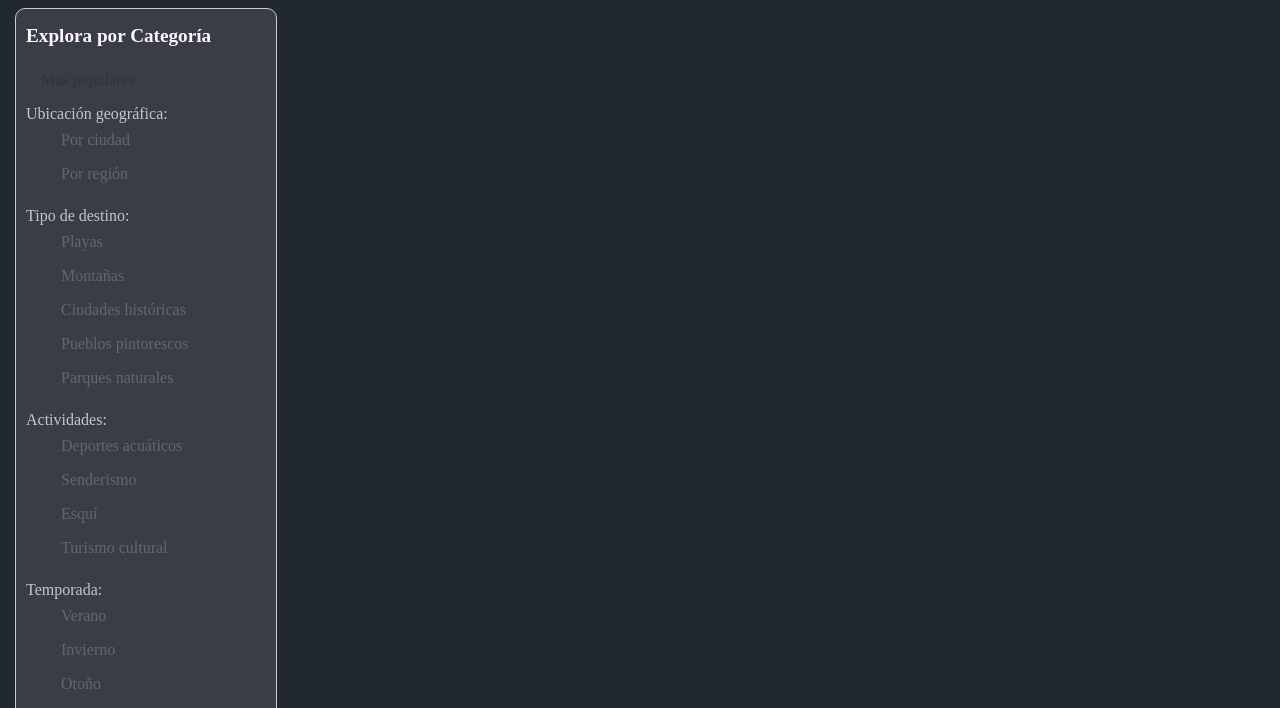
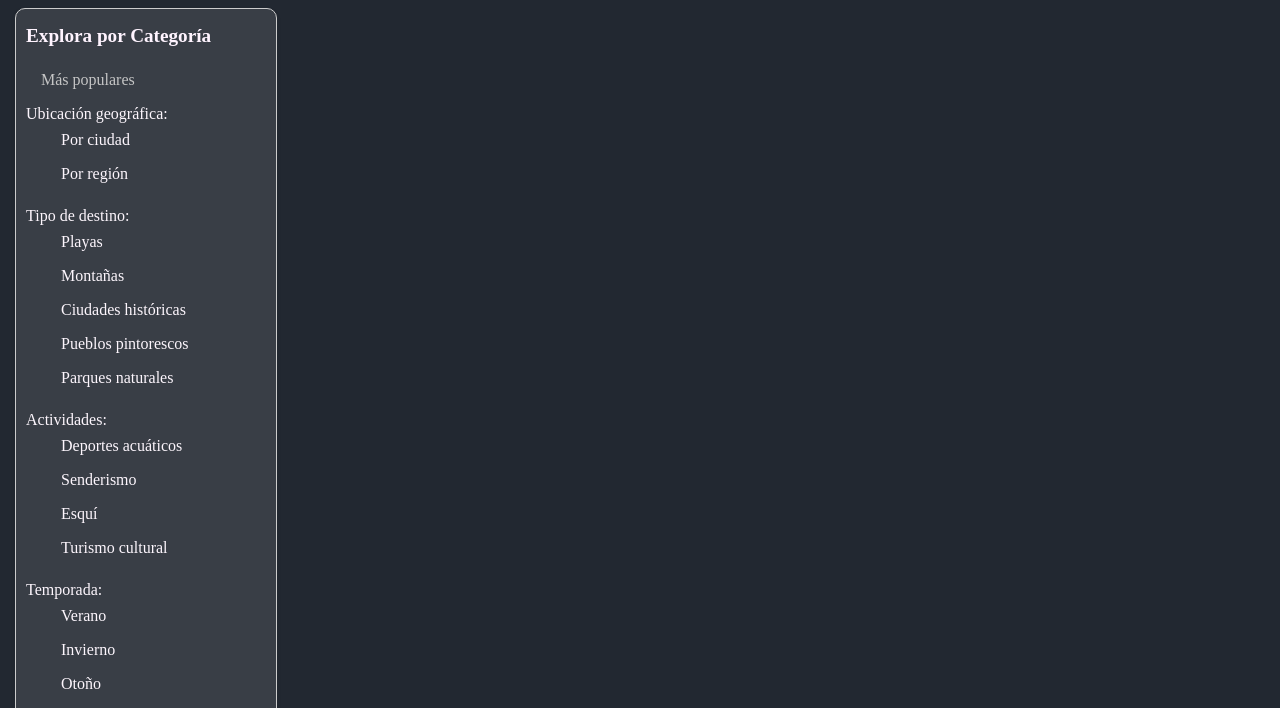
Before and after one commit to L-insfran/Viajeros_codo-a-codo, a plain HTML site: page client/pages/destinos.html in a window 1280 px wide. In both pictures the pointer is over the item "Más populares". Shown: the part 92-800 px from the top of the page. Drawn offline with Linux system fonts and the light colour scheme; no server answers; a web font is replaced by a local one.

Commit message:
cambio letras del hover

```diff
--- a/client/css/styles.css
+++ b/client/css/styles.css
@@ -127,6 +127,7 @@ main{
 
 .filter-content ul li {
     padding: 8px 0; /* Añade un poco de espacio entre cada elemento de la lista */
+    color:#fdf6fd
 }
 
 .filter-content ul ul {
@@ -148,7 +149,7 @@ main{
 }
 
 .category-item:hover {
-    color: #333; /* Cambia el color del texto al pasar sobre las categorías */
+    color: #C5C5C5; /* Cambia el color del texto al pasar sobre las categorías */
 }
 
 /* Estilos para el modal */
```
